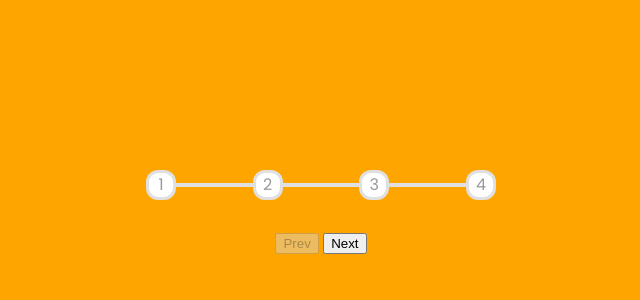
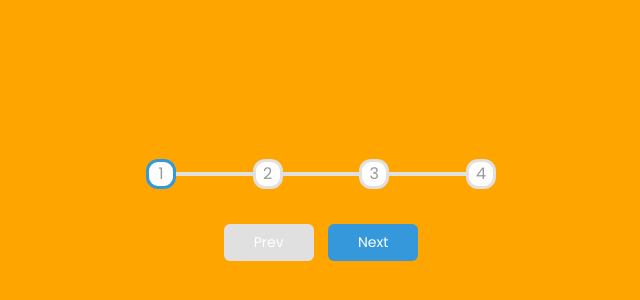
Before and after one commit to swe-robertkibet/Progress-Steps, a plain HTML site: page index.html in a window 1280 px wide. Shown: the part 188-488 px from the top of the page, without its empty margins (319-959 px from the left). Drawn offline with Linux system fonts and the light colour scheme.

Commit message:
Done with styling

```diff
--- a/style.css
+++ b/style.css
@@ -3,6 +3,11 @@
 /*Asterix is the universal selector*/
 * {
     box-sizing: border-box; /* So that if we add any padding or border to an element, it doesnt affect the width of it*/
+}
+
+:root {
+    --line-border-fill:#3498db;
+    --line-border-empty:#e0e0e0;
 }
 
 body{
@@ -32,7 +37,7 @@ body{
 
 .progress-container::before {
     content: '';
-    background-color: #e0e0e0;
+    background-color: var(--line-border-empty);
     position: absolute;
     top: 50%;
     left: 0;
@@ -43,7 +48,7 @@ body{
 }
 
 .progress {
-    background-color: blue;
+    background-color: var(--line-border-fill);
     position: absolute;
     top: 50%;
     left: 0;
@@ -62,6 +67,35 @@ body{
     display: flex;
     align-items: center;
     justify-content: center;
-    border: 3px solid #e0e0e0;
+    border: 3px solid var(--line-border-empty);
     transition: 0.4s ease;
  }
+
+ .circle.active {
+    border-color: var(--line-border-fill);
+ }
+
+ .btn {
+    background-color: var(--line-border-fill);
+    color: #fff;
+    border: 0;
+    border-radius: 6px;
+    cursor: pointer;
+    font-family: inherit;
+    padding: 8px 30px;
+    margin: 5px;
+    font-size: 14px;
+ }
+
+ .btn:active {
+    transform: scale(0.92);
+ }
+
+ .btn:focus {
+    outline: 0;
+ }
+.btn:disabled {
+    background-color: var(--line-border-empty);
+    cursor: not-allowed;
+    transform: scale(1);
+}
```
